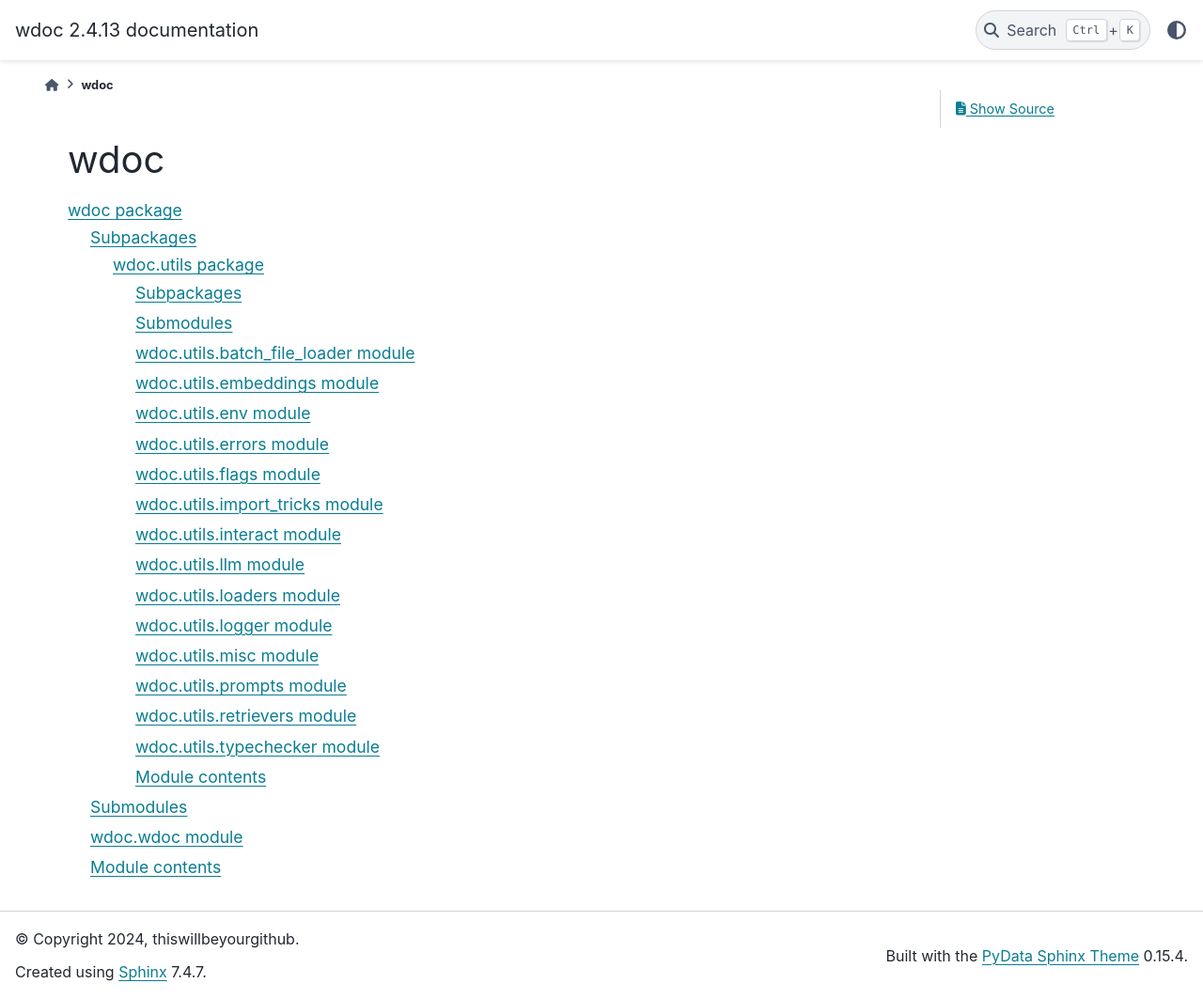
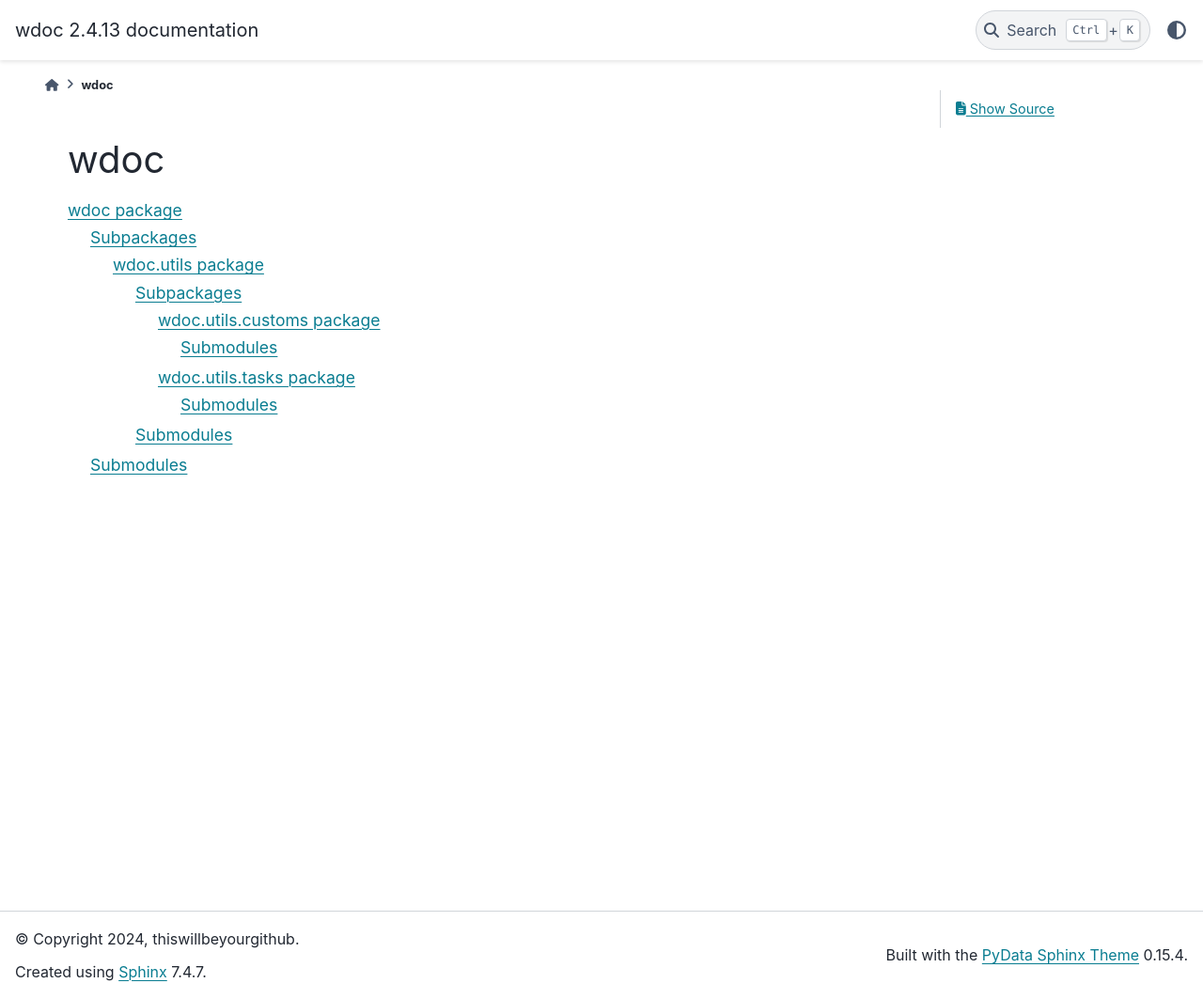
Before and after one commit to thiswillbeyourgithub/wdoc, a Sphinx documentation site: the page built from docs/source/modules.rst, in a window 1280 px wide and 1063 px high. Shown: the whole window at 94% size. Built offline with Sphinx 7.4.7 and the PyData theme 0.15.4, drawn with Linux system fonts in a browser that asks for light colours.

Commit message:
docs: update modules automodule
Signed-off-by: thiswillbeyourgithub <26625900+thiswillbeyourgithub@users.noreply.github.com>

```diff
--- a/docs/source/modules.rst
+++ b/docs/source/modules.rst
@@ -2,6 +2,6 @@
 ====
 
 .. toctree::
-   :maxdepth: 4
+   :maxdepth: -1
 
    wdoc
--- a/docs/source/wdoc.rst
+++ b/docs/source/wdoc.rst
@@ -1,29 +1,24 @@
 wdoc package
 ============
+
+.. automodule:: wdoc
+   :members:
+   :undoc-members:
+   :show-inheritance:
 
 Subpackages
 -----------
 
 .. toctree::
-   :maxdepth: 4
+   :maxdepth: -1
 
    wdoc.utils
 
 Submodules
 ----------
 
-wdoc.wdoc module
-----------------
 
 .. automodule:: wdoc.wdoc
    :members:
    :undoc-members:
    :show-inheritance:
-
-Module contents
----------------
-
-.. automodule:: wdoc
-   :members:
-   :undoc-members:
-   :show-inheritance:
--- a/docs/source/wdoc.utils.customs.rst
+++ b/docs/source/wdoc.utils.customs.rst
@@ -1,29 +1,22 @@
 wdoc.utils.customs package
 ==========================
+
+.. automodule:: wdoc.utils.customs
+   :members:
+   :undoc-members:
+   :show-inheritance:
 
 Submodules
 ----------
 
-wdoc.utils.customs.compressed\_embeddings\_cache module
--------------------------------------------------------
 
 .. automodule:: wdoc.utils.customs.compressed_embeddings_cache
    :members:
    :undoc-members:
    :show-inheritance:
 
-wdoc.utils.customs.fix\_llm\_caching module
--------------------------------------------
 
 .. automodule:: wdoc.utils.customs.fix_llm_caching
    :members:
    :undoc-members:
    :show-inheritance:
-
-Module contents
----------------
-
-.. automodule:: wdoc.utils.customs
-   :members:
-   :undoc-members:
-   :show-inheritance:
--- a/docs/source/wdoc.utils.rst
+++ b/docs/source/wdoc.utils.rst
@@ -13,122 +18,86 @@
 Submodules
 ----------
 
-wdoc.utils.batch\_file\_loader module
--------------------------------------
 
 .. automodule:: wdoc.utils.batch_file_loader
    :members:
    :undoc-members:
    :show-inheritance:
 
-wdoc.utils.embeddings module
-----------------------------
 
 .. automodule:: wdoc.utils.embeddings
    :members:
    :undoc-members:
    :show-inheritance:
 
-wdoc.utils.env module
----------------------
 
 .. automodule:: wdoc.utils.env
    :members:
    :undoc-members:
    :show-inheritance:
 
-wdoc.utils.errors module
-------------------------
 
 .. automodule:: wdoc.utils.errors
    :members:
    :undoc-members:
    :show-inheritance:
 
-wdoc.utils.flags module
------------------------
 
 .. automodule:: wdoc.utils.flags
    :members:
    :undoc-members:
    :show-inheritance:
 
-wdoc.utils.import\_tricks module
---------------------------------
 
 .. automodule:: wdoc.utils.import_tricks
    :members:
    :undoc-members:
    :show-inheritance:
 
-wdoc.utils.interact module
---------------------------
 
 .. automodule:: wdoc.utils.interact
    :members:
    :undoc-members:
    :show-inheritance:
 
-wdoc.utils.llm module
----------------------
 
 .. automodule:: wdoc.utils.llm
    :members:
    :undoc-members:
    :show-inheritance:
 
-wdoc.utils.loaders module
--------------------------
 
 .. automodule:: wdoc.utils.loaders
    :members:
    :undoc-members:
    :show-inheritance:
 
-wdoc.utils.logger module
-------------------------
 
 .. automodule:: wdoc.utils.logger
    :members:
    :undoc-members:
    :show-inheritance:
 
-wdoc.utils.misc module
-----------------------
 
 .. automodule:: wdoc.utils.misc
    :members:
    :undoc-members:
    :show-inheritance:
 
-wdoc.utils.prompts module
--------------------------
 
 .. automodule:: wdoc.utils.prompts
    :members:
    :undoc-members:
    :show-inheritance:
 
-wdoc.utils.retrievers module
-----------------------------
 
 .. automodule:: wdoc.utils.retrievers
    :members:
    :undoc-members:
    :show-inheritance:
 
-wdoc.utils.typechecker module
------------------------------
 
 .. automodule:: wdoc.utils.typechecker
    :members:
    :undoc-members:
    :show-inheritance:
-
-Module contents
----------------
-
-.. automodule:: wdoc.utils
-   :members:
-   :undoc-members:
-   :show-inheritance:
--- a/docs/source/wdoc.utils.tasks.rst
+++ b/docs/source/wdoc.utils.tasks.rst
@@ -1,29 +1,22 @@
 wdoc.utils.tasks package
 ========================
+
+.. automodule:: wdoc.utils.tasks
+   :members:
+   :undoc-members:
+   :show-inheritance:
 
 Submodules
 ----------
 
-wdoc.utils.tasks.query module
------------------------------
 
 .. automodule:: wdoc.utils.tasks.query
    :members:
    :undoc-members:
    :show-inheritance:
 
-wdoc.utils.tasks.summarize module
----------------------------------
 
 .. automodule:: wdoc.utils.tasks.summarize
    :members:
    :undoc-members:
    :show-inheritance:
-
-Module contents
----------------
-
-.. automodule:: wdoc.utils.tasks
-   :members:
-   :undoc-members:
-   :show-inheritance:
```
Also changed, not shown: other parts of docs/source/wdoc.utils.rst (+6 -1 lines).
